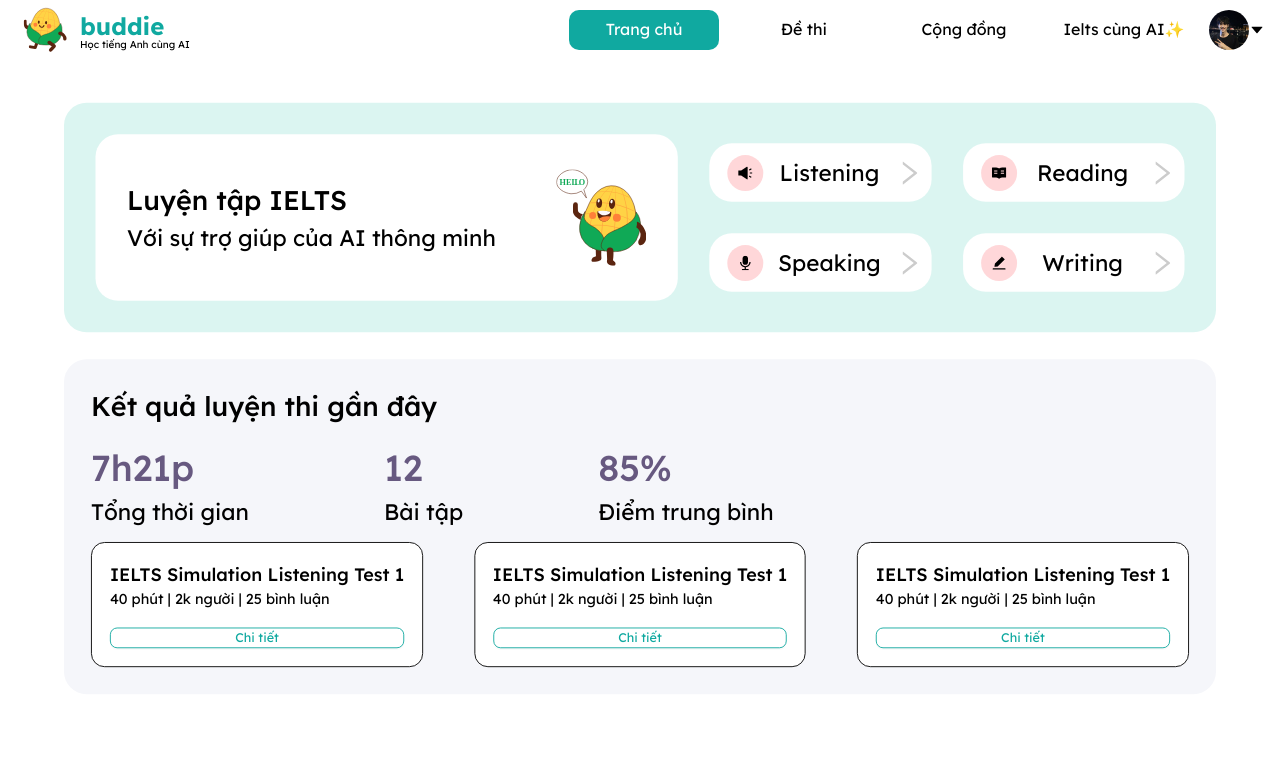
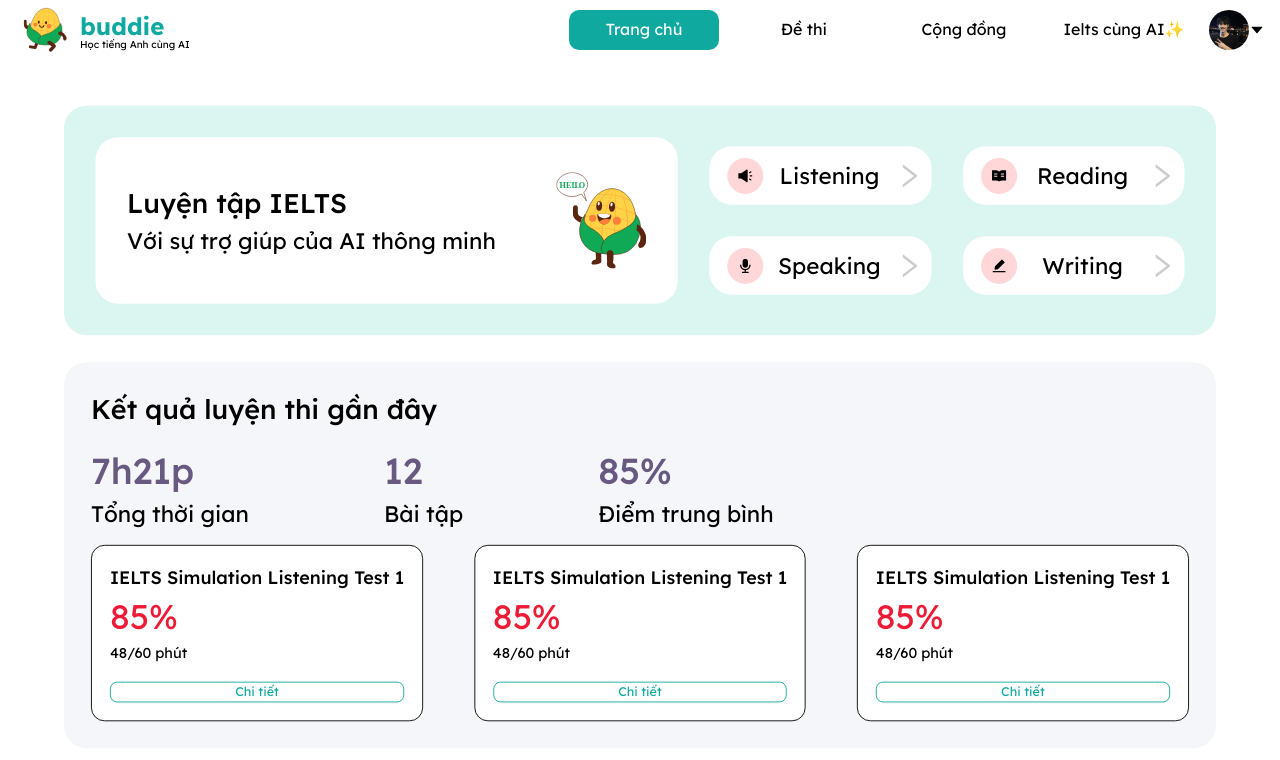
Before and after one commit to nghthu/buddie-frontend, a Next.js app: page /home in a window 1280 px wide. Shown: the top 760 px of the page. Built offline with nearby package versions, Linux system fonts and the light colour scheme; no server answers; sample sign-in values are in the browser's storage.

Commit message:
Modify Test History overview

```diff
--- a/src/app/(user)/home/page.tsx
+++ b/src/app/(user)/home/page.tsx
@@ -87,7 +87,10 @@ const Home = () => {
           <div className={styles.test}>
             <div>
               <h1>IELTS Simulation Listening Test 1</h1>
-              <p>40 phút | 2k người | 25 bình luận</p>
+              <div>
+                <p className={styles.score}>85%</p>
+                <p>48/60 phút</p>
+              </div>
             </div>
 
             <Button className={styles.detailButton}>Chi tiết</Button>
@@ -96,7 +99,10 @@ const Home = () => {
           <div className={styles.test}>
             <div>
               <h1>IELTS Simulation Listening Test 1</h1>
-              <p>40 phút | 2k người | 25 bình luận</p>
+              <div>
+                <p className={styles.score}>85%</p>
+                <p>48/60 phút</p>
+              </div>
             </div>
 
             <Button className={styles.detailButton}>Chi tiết</Button>
@@ -105,7 +111,10 @@ const Home = () => {
           <div className={styles.test}>
             <div>
               <h1>IELTS Simulation Listening Test 1</h1>
-              <p>40 phút | 2k người | 25 bình luận</p>
+              <div>
+                <p className={styles.score}>85%</p>
+                <p>48/60 phút</p>
+              </div>
             </div>
 
             <Button className={styles.detailButton}>Chi tiết</Button>
--- a/src/styles/pages/home/Home.module.scss
+++ b/src/styles/pages/home/Home.module.scss
@@ -131,6 +131,11 @@
     font-size: 20px;
     font-weight: 500;
   }
+
+  .score {
+    font-size: 38px;
+    color: #ed1b35;
+  }
 }
 
 .detailButton {
```
